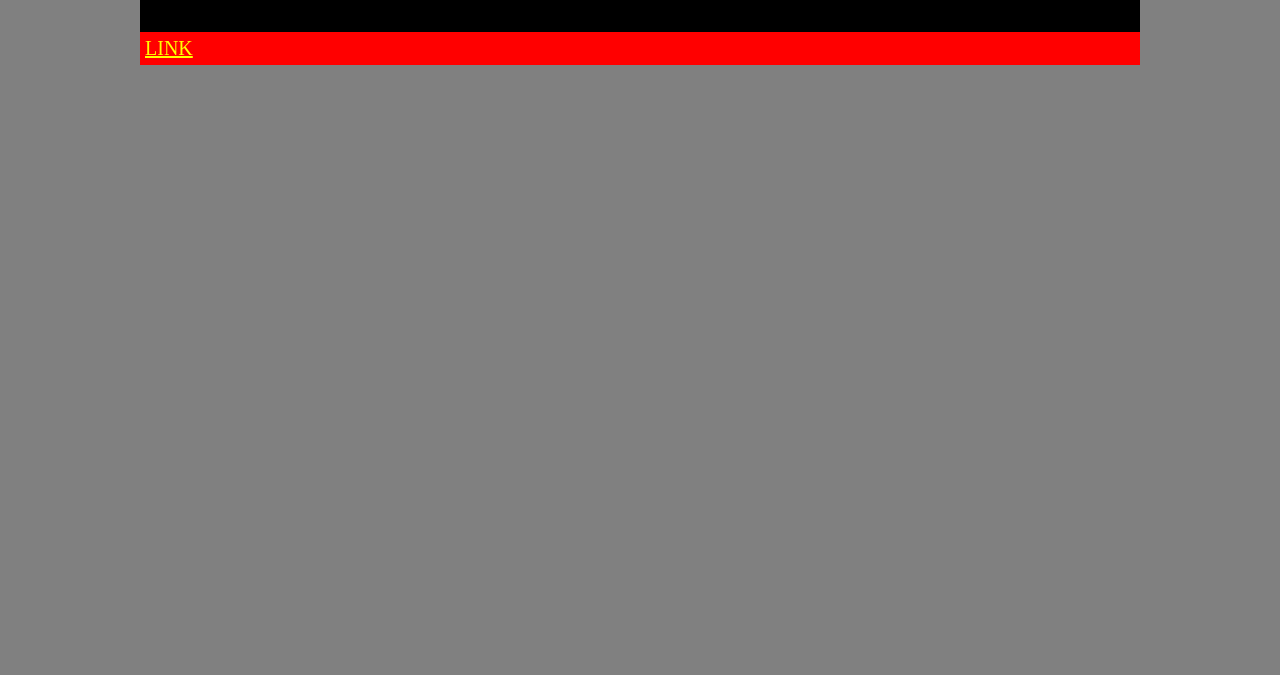
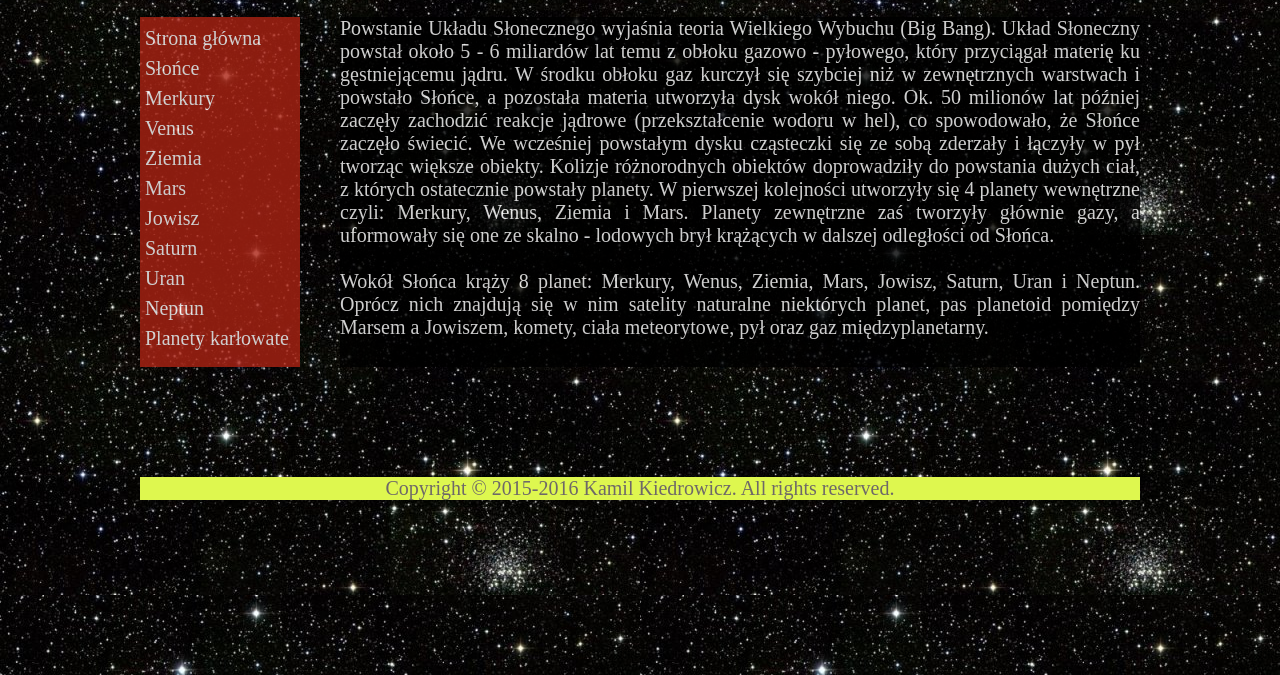
Before and after one commit to Azraelk2/stronaWWWkkiedrowicz, a plain HTML site: page index.html in a window 1280 px wide. Shown: the part 125-800 px from the top of the page. Drawn offline with Linux system fonts and the light colour scheme.

Commit message:
strona glowna skonczona

```diff
--- a/index.html
+++ b/index.html
@@ -13,12 +13,27 @@
 	<body>
 		<div id="container">
 			<div id="logo">
-				<h1>Układ słoneczny.</h1>
+				<h3>Układ słoneczny - Poznaj jego tajemnice. :)</h3>
 			</div>
 
 			<div id="nav">
-			<a href="https://pl.wikipedia.org/wiki/Układ_Słoneczny">LINK</a>
+				<div class="menu"><a class="link" href="index.html">Strona główna</a> </div>
+				<div class="menu">Słońce </div>
+				<div class="menu">Merkury </div>
+				<div class="menu">Venus </div>
+				<div class="menu">Ziemia </div>
+				<div class="menu">Mars </div>
+				<div class="menu">Jowisz </div>
+				<div class="menu">Saturn </div>
+				<div class="menu">Uran </div>
+				<div class="menu">Neptun </div>
+				<div class="menu">Planety karłowate </div>
+				<div style="clear:both;"></div>
 			</div>
+			<div id="content">Powstanie Układu Słonecznego wyjaśnia teoria Wielkiego Wybuchu (Big Bang). Układ Słoneczny powstał około 5 - 6 miliardów lat temu z obłoku gazowo - pyłowego, który przyciągał materię ku gęstniejącemu jądru. W środku obłoku gaz kurczył się szybciej niż w zewnętrznych warstwach i powstało Słońce, a pozostała materia utworzyła dysk wokół niego. Ok. 50 milionów lat później zaczęły zachodzić reakcje jądrowe (przekształcenie wodoru w hel), co spowodowało, że Słońce zaczęło świecić. We wcześniej powstałym dysku cząsteczki się ze sobą zderzały i łączyły w pył tworząc większe obiekty. Kolizje różnorodnych obiektów doprowadziły do powstania dużych ciał, z których ostatecznie powstały planety. W pierwszej kolejności utworzyły się 4 planety wewnętrzne czyli: Merkury, Wenus, Ziemia i Mars. Planety zewnętrzne zaś tworzyły głównie gazy, a uformowały się one ze skalno - lodowych brył krążących w dalszej odległości od Słońca. <br><br>Wokół Słońca krąży 8 planet: Merkury, Wenus, Ziemia, Mars, Jowisz, Saturn, Uran i Neptun. Oprócz nich znajdują się w nim satelity naturalne niektórych planet, pas planetoid pomiędzy Marsem a Jowiszem, komety, ciała meteorytowe, pył oraz gaz międzyplanetarny.</div>
+			<div style="clear:both;"></div>
+			<div id="footer">Copyright © 2015-2016 Kamil Kiedrowicz. All rights reserved.</div>
+
 		</div>
 	</body>
 
--- a/style.css
+++ b/style.css
@@ -1,6 +1,6 @@
 body
 	{
-	background-color: grey;
+		background: url('img/logo.jpg');
 		font: Verdana;
 		font-size: 20px;
 		color: white;
@@ -10,15 +10,21 @@ h1
 	{
 		font-size: 48px;
 	}
-
+a.link
+	{
+	text-decoration: none;
+	display: block;
+	width: 150px;
+	height: 30px;
+	}
 a:link
 	{
-	color: yellow;
+		color: white;
 	}
 
 a:visited
 	{
-	color: yellow;
+		color: white;
 	}
 
 a:hover
@@ -31,16 +37,60 @@ a:hover
 		  width: 1000px;
 		  margin-left: auto;
 		  margin-right: auto;
+
 		}
 #logo
 		{
-			background-color: black;
+			background-color: #7a7a74;
 			text-align: center;
-			padding: 15px;
+			padding: 5px;
+			opacity: 0.8;
 		}
+
 #nav
 		{
-			background-color: red;
+			background-color: #ad2313;
 			text-align: left;
-			padding: 5px;
+			padding-top: 10px;
+			margin-top: 50px;
+			float: left;
+			padding-bottom: 10px;
+			padding-left: 5px;
+			padding-right: 5px;
+			opacity: 0.8;
+			width: 150px;
 		}
+#content
+		{
+			float: left;
+			margin-left: 40px;
+			margin-top: 50px;
+			background-color: black;
+			opacity: 0.8;
+			height: 350px;
+			width: 800px;
+			text-align: justify;
+
+
+		}
+.menu
+	{
+		float: bottom;
+		cursor: pointer;
+		height: 30px;
+	}
+.menu:hover
+	{
+		color: #edd968;
+		cursor: pointer;
+		background-color: #9c1202;
+	}
+
+#footer
+	{
+		background-color: #def74f;
+		text-align: center;
+		margin-top: 110px;
+		color: #6e6868;
+
+	}
```
Also changed, not shown: img/logo.jpg (added), 1 other file. Lines whose indentation alone changed are shown as unchanged.
